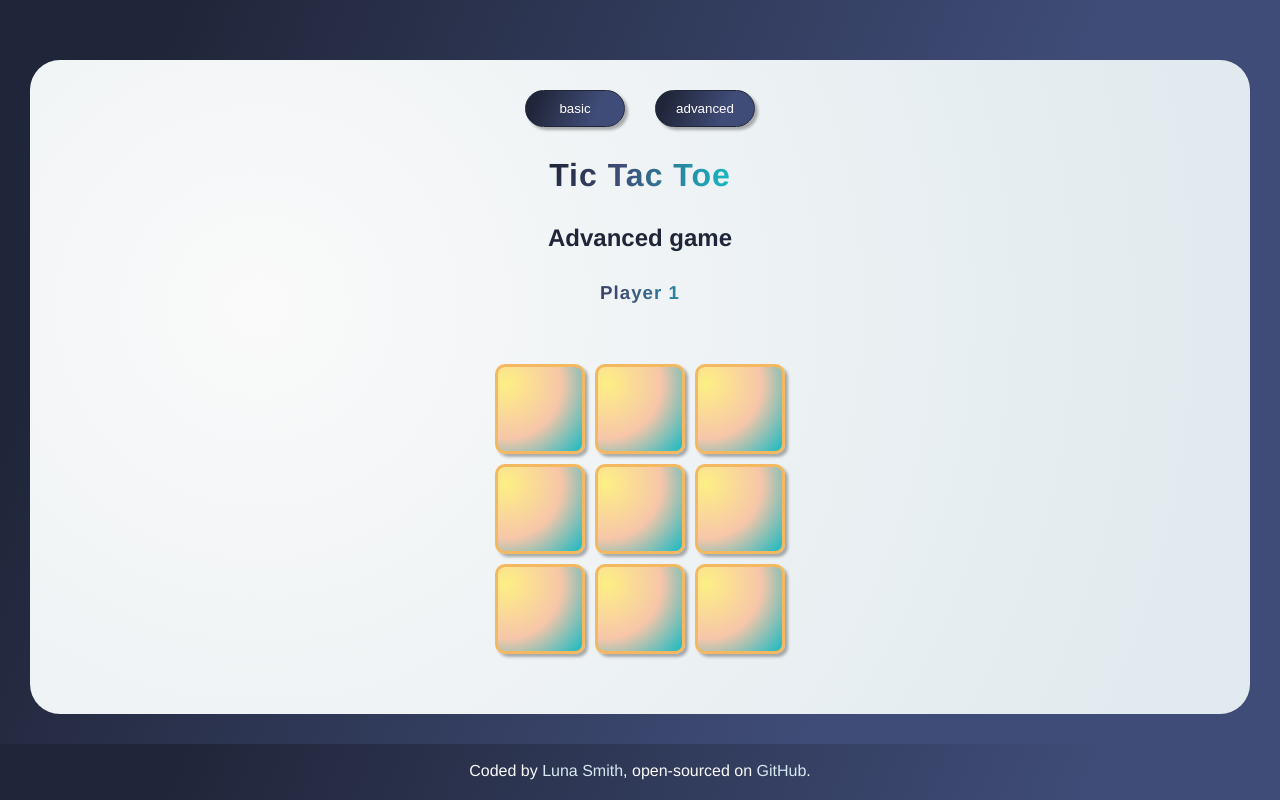
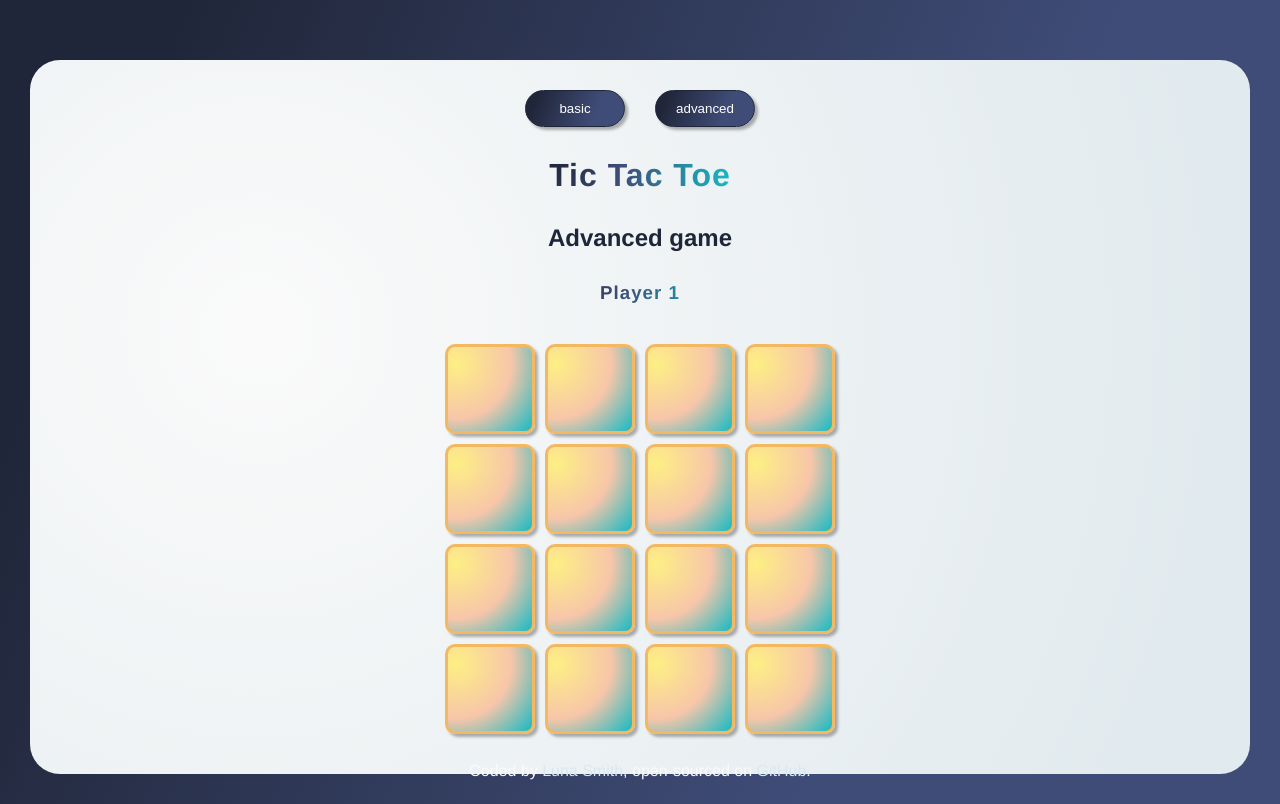
Before and after one commit to Lu-Smith/tic_tac_toe_vue, a Vue app: page / in a window 1280 px wide. Both pictures are taken after a click on the button "basic". Built offline with nearby package versions, Linux system fonts and the light colour scheme.

Commit message:
Updated AdvancedGrid.vue

```diff
--- a/src/components/AdvancedGame/AdvancedGame.vue
+++ b/src/components/AdvancedGame/AdvancedGame.vue
@@ -17,7 +17,7 @@ export default {
     return {
       player: 'Player 1',
       move: '',
-      cells: ['','','','','','','','',''],
+      cells: ['','','','','','','','','','','','','','','',''],
       gameOver: false,
       winner: ''
     };
--- a/src/components/AdvancedGame/AdvancedGrid.vue
+++ b/src/components/AdvancedGame/AdvancedGrid.vue
@@ -12,17 +12,17 @@
   }
 </script>
 
-<style>
+<style scoped>
 .grid {
   display: grid;
-  grid-template-columns: repeat(3, 1fr);
-  grid-template-rows: repeat(3, 1fr);
+  grid-template-columns: repeat(4, 1fr);
+  grid-template-rows: repeat(4, 1fr);
   gap: 10px;
   justify-items: center;
   align-items: center;
-  margin: 30px auto;
-  width: 290px;
-  height: 290px;
+  margin: 10px auto;
+  width: 390px;
+  height: 390px;
 }
 
 .cell {
```
